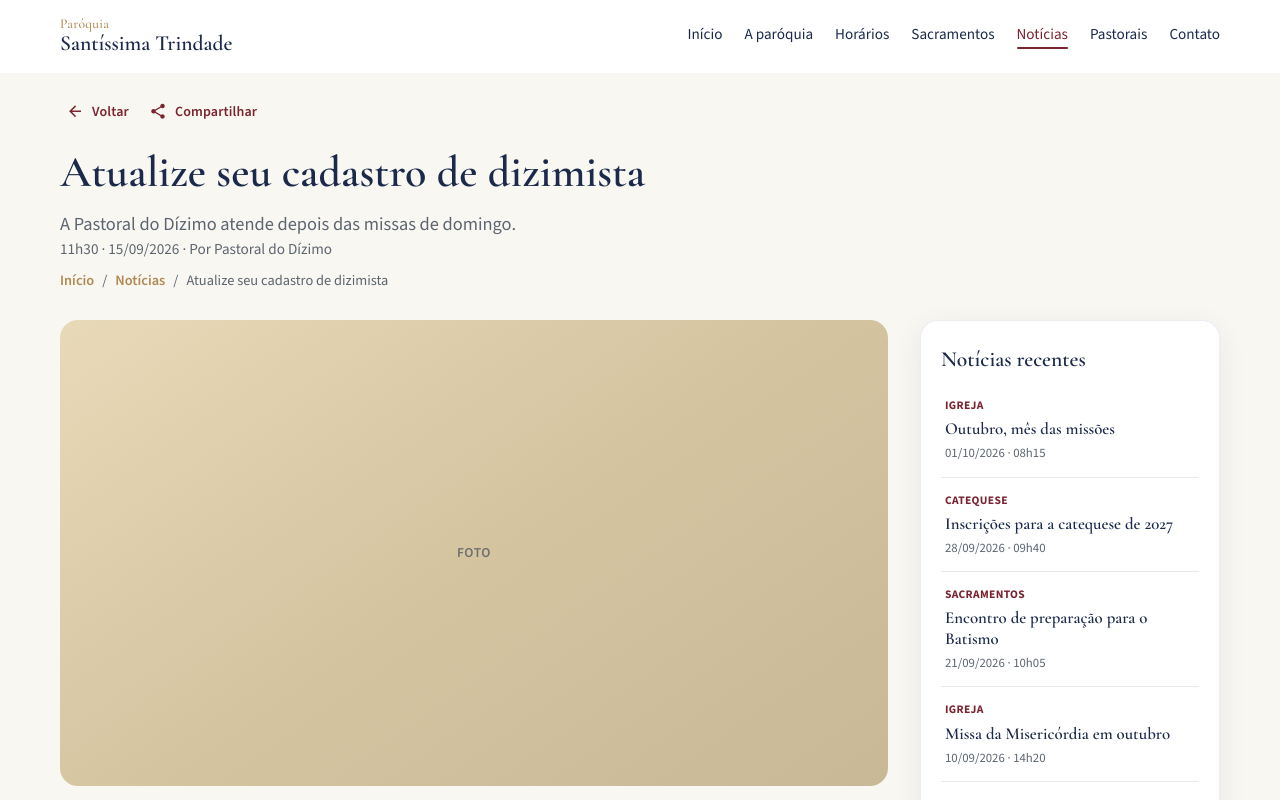
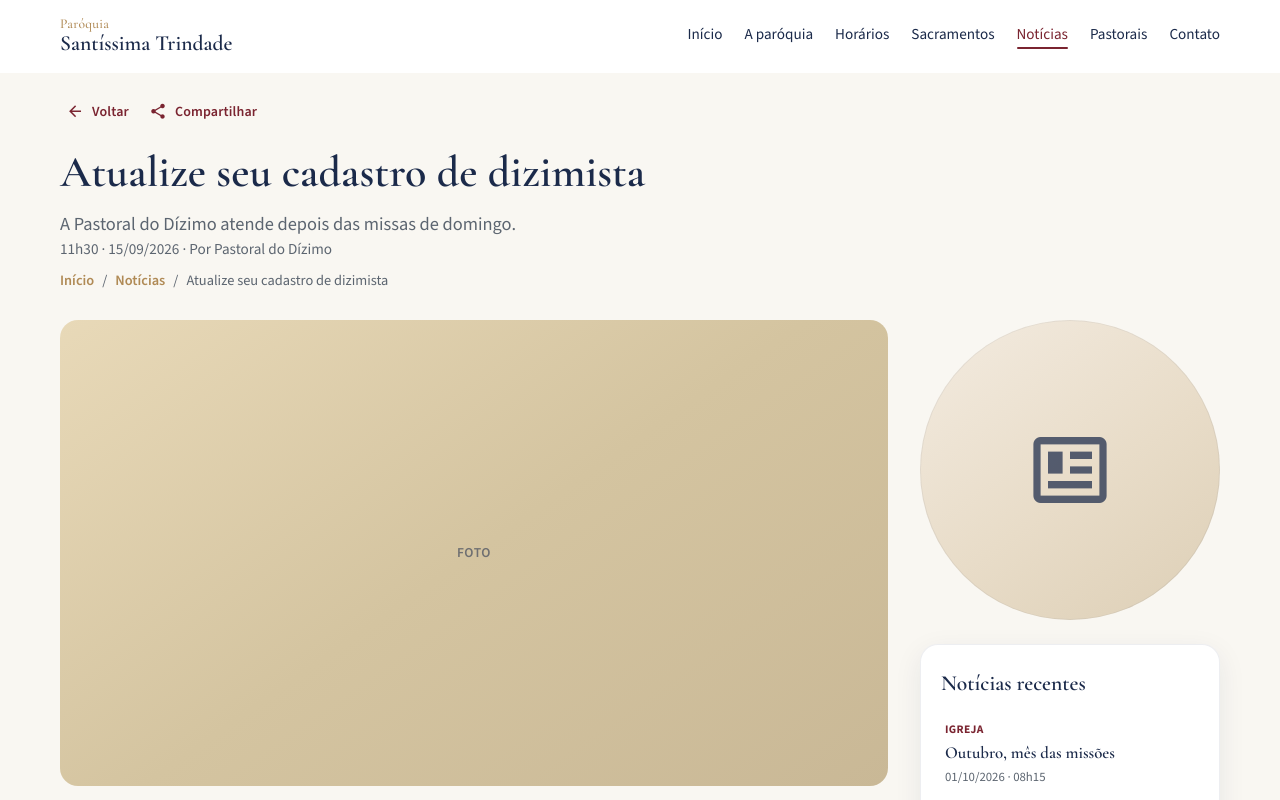
Before and after one commit to EmanuelSilva73/site-santissimatrindade, a Vue app: page /noticias/atualize-seu-cadastro-de-dizimista in a window 1280 px wide. Shown: the top 800 px of the page. Built offline with nearby package versions, Linux system fonts and the light colour scheme.

Commit message:
Adiciona icone circular padrao acima das noticias recentes.

```diff
--- a/src/views/NewsArticleView.vue
+++ b/src/views/NewsArticleView.vue
@@ -98,6 +98,18 @@ async function shareArticle() {
           </article>
 
           <aside class="article-sidebar" aria-label="Notícias recentes">
+            <div
+              class="sidebar-hero"
+              role="img"
+              aria-label="Ilustração padrão de notícia"
+            >
+              <v-icon
+                icon="mdi-newspaper-variant-outline"
+                size="88"
+                class="sidebar-hero__icon"
+                aria-hidden="true"
+              />
+            </div>
             <div class="sidebar-card card-surface">
               <h2 class="sidebar-title">Notícias recentes</h2>
               <ul class="sidebar-list">
@@ -254,10 +266,31 @@ async function shareArticle() {
   color: var(--parish-ink);
 }
 
+.sidebar-hero {
+  display: flex;
+  align-items: center;
+  justify-content: center;
+  width: 100%;
+  aspect-ratio: 1;
+  max-width: 300px;
+  margin: 0 auto 24px;
+  border-radius: 50%;
+  background: linear-gradient(145deg, #f3ebe0 0%, #e8dcc8 55%, #ddcfb6 100%);
+  box-shadow: inset 0 0 0 1px rgba(27, 42, 74, 0.06);
+}
+
+.sidebar-hero__icon {
+  color: var(--parish-navy) !important;
+  opacity: 0.72;
+}
+
+.article-sidebar {
+  position: sticky;
+  top: calc(var(--navbar-height) + 16px);
+}
+
 .sidebar-card {
   padding: 22px 20px;
-  position: sticky;
-  top: calc(var(--navbar-height) + 16px);
 }
 
 .sidebar-title {
@@ -346,8 +379,13 @@ async function shareArticle() {
     gap: 28px;
   }
 
-  .sidebar-card {
+  .article-sidebar {
     position: static;
+  }
+
+  .sidebar-hero {
+    max-width: 220px;
+    margin-bottom: 20px;
   }
 }
 </style>
```
